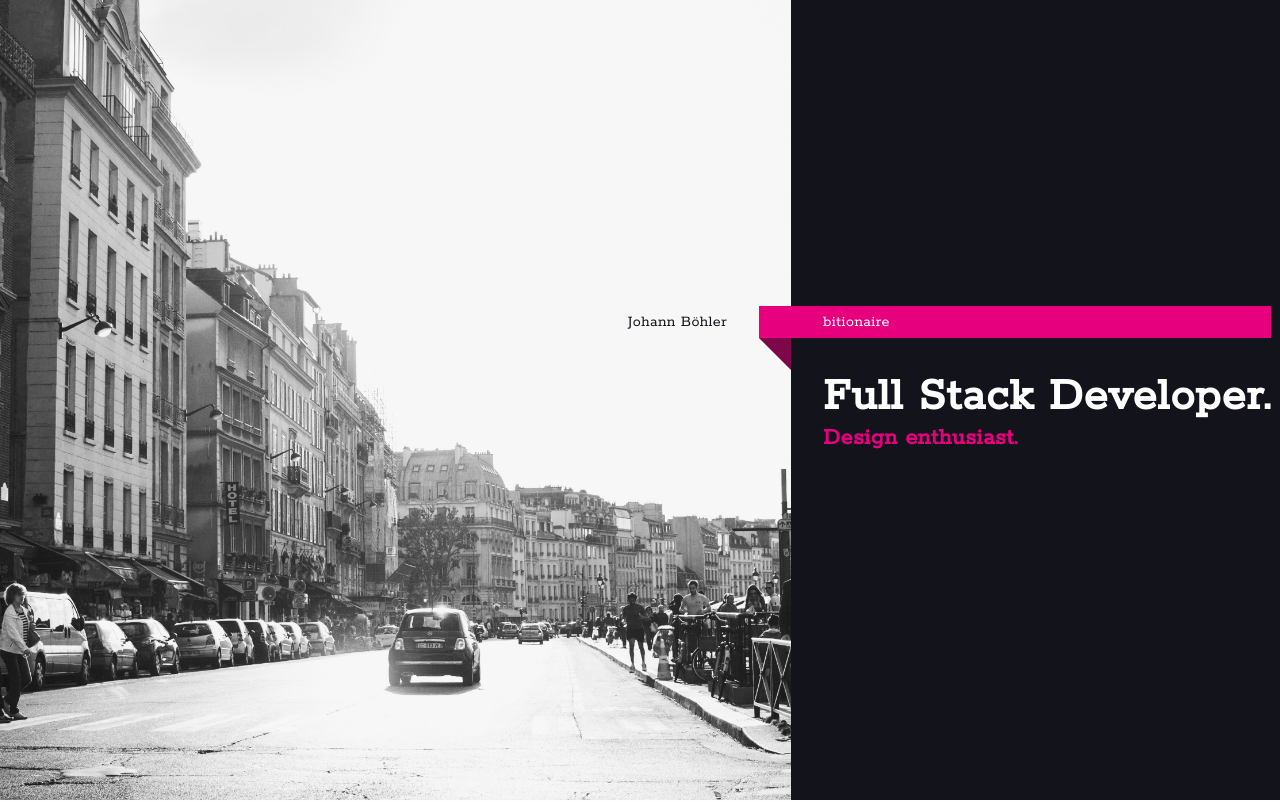
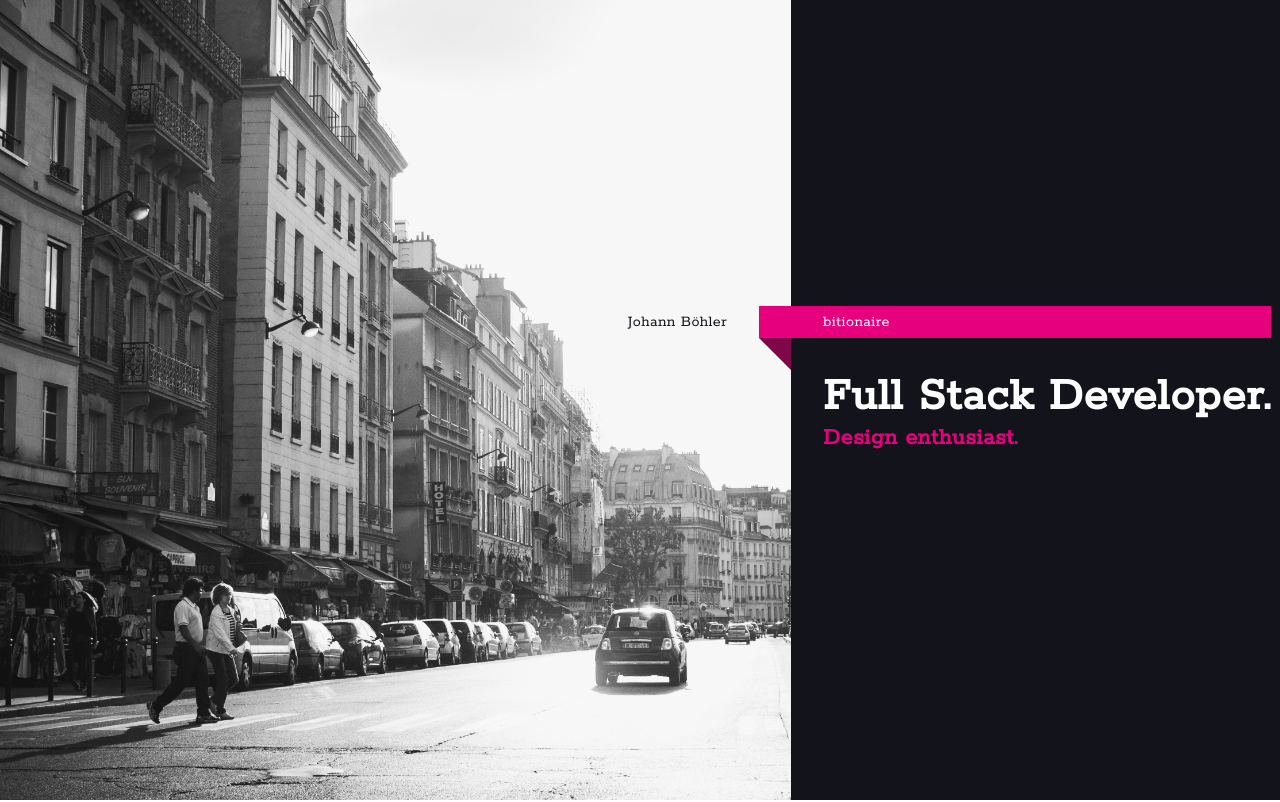
Before and after one commit to bitionaire/bitionaire.org, a React (Create React App) app: page / in a window 1280 px wide. Shown: the top 802 px of the page. Built offline with nearby package versions, Linux system fonts and the light colour scheme.

Commit message:
Fixed background image size

```diff
--- a/src/components/Stage/Stage.scss
+++ b/src/components/Stage/Stage.scss
@@ -13,8 +13,8 @@
 
 .stage__portrait {
   position: relative;
-  background: url('/portrait.jpg') no-repeat center center;
-  background-size: auto 100vh;
+  background: url('/portrait.jpg') no-repeat bottom left;
+  background-size: cover;
   flex: 1 0 0;
 }
 
```
